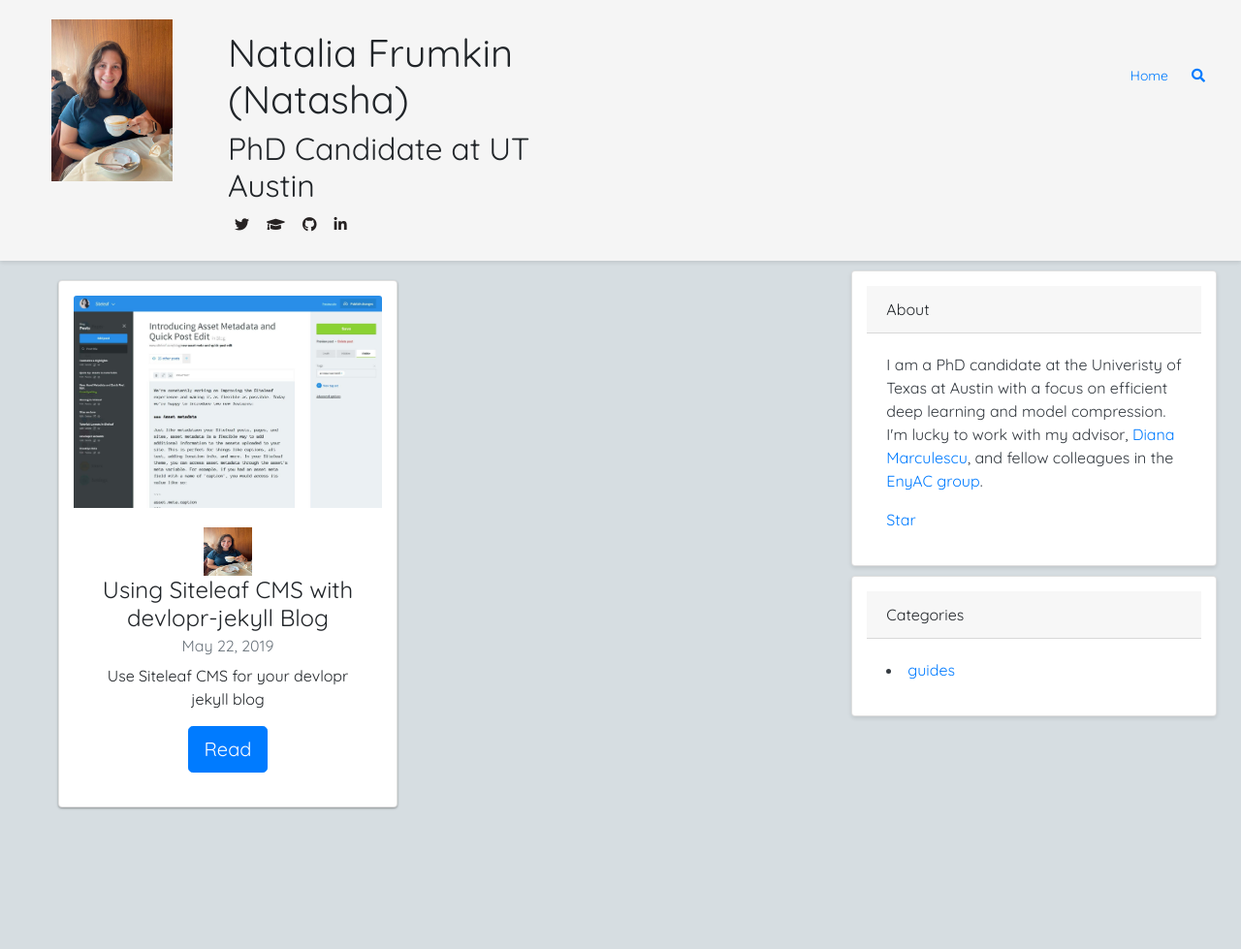
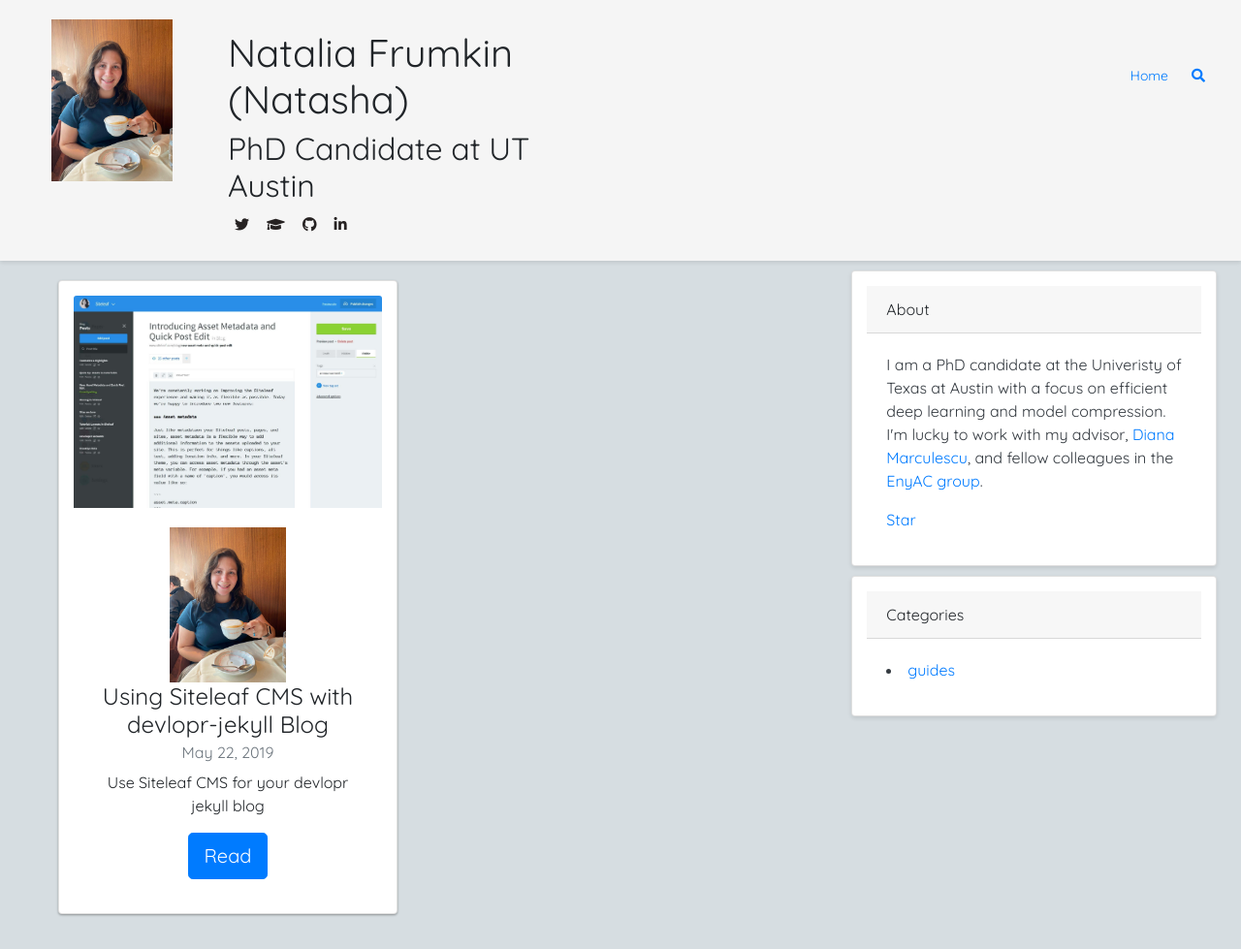
Before and after one commit to nfrumkin/nfrumkin.github.io, a Jekyll site: the page built from blog/index.html, in a window 1280 px wide. Shown: the whole page at 97% size. Built offline with Jekyll 4.4.1, drawn with Linux system fonts in a browser that asks for light colours; nearby versions of some CDN libraries; the list of posts is cut into pages by our own code; comment, search, counter and statistics services are not loaded; a style sheet for code colours, icons or effects is not loaded; before the commit the page ends 900 px from its top, so only the background shows below that.

Commit message:
resize profile photo v2

```diff
--- a/_sass/devlog.scss
+++ b/_sass/devlog.scss
@@ -138,11 +138,12 @@ footer {
 }
 
 .author-profile-img {
-    width: 50px;
-    height: 50px;
-    // object-fit: contain;
-    // display: block;
-    // margin: 0 auto;
+    width: 100%;
+    max-width: 120px;
+    height: auto;
+    object-fit: contain;
+    display: block;
+    margin: 0 auto;
 }
 
 .project-desc {
```
